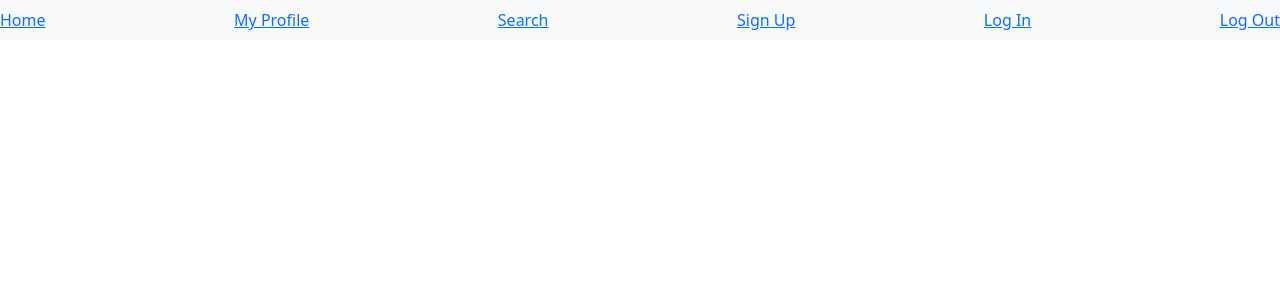
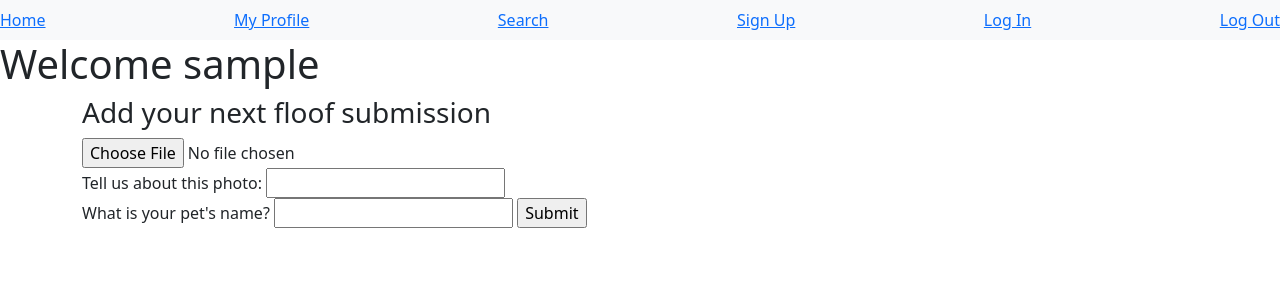
Before and after one commit to carinaogbat/Cat_Rater, a Flask app: a page that uses templates/my_profile.html in a window 1280 px wide. Shown: the top 300 px of the page. Run offline with Flask 2, Linux system fonts and the light colour scheme; the visitor is signed in with stand-in values (Sample User, id 1); data comes from the database, SQL or seed files in the repository; data that the repository does not hold is empty.

Commit message:
have upload photo first in user profile

```diff
--- a/templates/my_profile.html
+++ b/templates/my_profile.html
@@ -2,6 +2,25 @@
 {% block title %} My Profile: {{user.username}} {% endblock %}
 
 {% block body %}
+<h1>Welcome {{user.username}}</h1>
+
+
+<div class="container">
+    <h3>Add your next floof submission</h3>
+      <form id="photo-upload" action="/myprofile/<username>" method="post" enctype="multipart/form-data">
+          <div class="form-group">
+          <input type="file" name="my-file" id="file">
+          <br>
+          Tell us about this photo:
+          <input type="text" name="text" id="photo-text">
+          <br>
+          What is your pet's name?
+          <input type="text" name="name" id="photo-name">
+          <input type="submit">
+      </div>
+          </form>
+
+  </div>
 
 
 <div class="container">
@@ -45,5 +64,10 @@
         {% endfor %}
 
 
-        <script src="cat_rater.js"></script>
-        {% endblock %}
+
+
+
+
+
+    <script src="cat_rater.js"></script>
+    {% endblock %}
```
